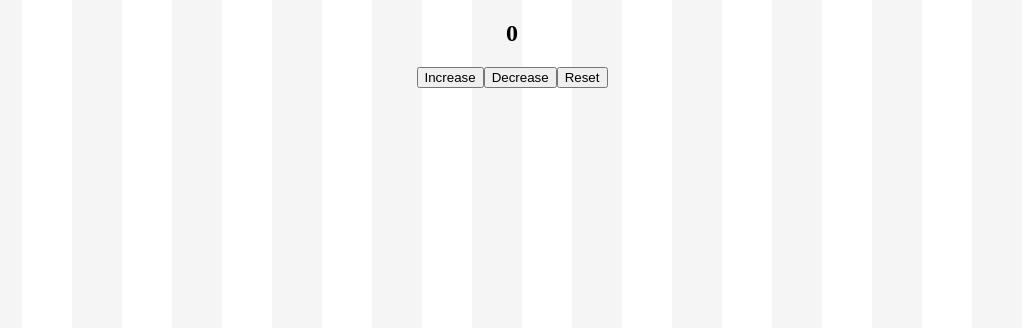
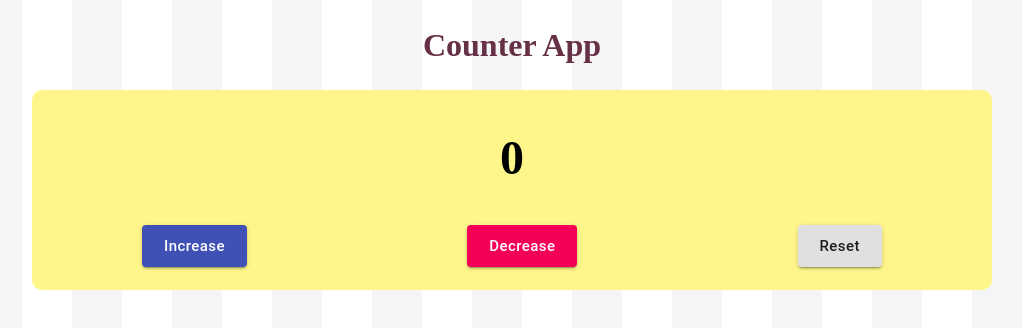
Before and after one commit to bobbinnej/CounterApp, a React (Create React App) app: page / in a window 1280 px wide. Shown: the top 328 px of the page, without its empty margins (128-1151 px from the left). Built offline with nearby package versions, Linux system fonts and the light colour scheme.

Commit message:
style the counter

```diff
--- a/package.json
+++ b/package.json
@@ -3,6 +3,10 @@
   "version": "0.1.0",
   "private": true,
   "dependencies": {
+    "@emotion/react": "^11.10.6",
+    "@emotion/styled": "^11.10.6",
+    "@mui/icons-material": "^5.11.11",
+    "@mui/material": "^5.11.14",
     "@testing-library/jest-dom": "^5.16.5",
     "@testing-library/react": "^13.4.0",
     "@testing-library/user-event": "^13.5.0",
--- a/src/App.js
+++ b/src/App.js
@@ -1,11 +1,13 @@
 import React from 'react';
-import './App.css';
 import Counter from './components/CounterFolder/counter';
-
+import Header from './components/HeaderFolder/header';
+import useStyles from './style';
 
 function App() {
+  const classes= useStyles();
   return (
-    <div className="App">
+    <div className={classes.container}>
+      <Header/>
       <Counter/>
 
     </div>
--- a/src/components/CounterFolder/counter.js
+++ b/src/components/CounterFolder/counter.js
@@ -1,5 +1,7 @@
 import React, {useState} from "react";
 import useStyles from './style';
+import { Button } from "@material-ui/core";
+
 const Counter = () =>{
     const classes=useStyles();
     const [counter, setCounter] = useState(0);
@@ -13,11 +15,17 @@ const Counter = () =>{
         setCounter(0);
     }
     return(
-        <div className={classes.container}>
-            <h2>{counter}</h2>
-            <button onClick={handleIncrement}>Increase</button>
-            <button onClick={handleDecrement}>Decrease</button>
-            <button onClick={handleReset}>Reset</button>
+        <div className={classes.counter}>
+            <div >
+               <h2 className={classes.counterNumber}>{counter}</h2>
+            </div>
+            <div className={classes.counterActions}>
+               <Button className={classes.button} variant="contained" color="primary" size="large"  onClick={handleIncrement}>Increase</Button>
+               <Button className={classes.button} variant="contained" color="secondary" size="large" onClick={handleDecrement}>Decrease</Button>
+               <Button className={classes.button} variant="contained" color="error" size="large" onClick={handleReset}>Reset</Button>
+            </div>
+
+
 
         </div>
     )
--- a/src/components/CounterFolder/style.js
+++ b/src/components/CounterFolder/style.js
@@ -1,5 +1,25 @@
 import { makeStyles } from "@material-ui/core";
 
 export default makeStyles({
+  counter:{
+    background:"#fef68a",
+    borderRadius:'10px',
+    minHeight:'200px',
+    display:'flex',
+    flexDirection:'column',
+    textAlign:'center',
+  },
+
+  counterNumber:{
+    fontSize:'3rem'
+  },
+  counterActions:{
+    display:'flex',
+    justifyContent:'space-around',
+
+  },
+  button:{
+    textTransform:'none'
+  }
 
 });
--- /dev/null
+++ b/src/components/HeaderFolder/header.js
@@ -0,0 +1,12 @@
+import React from "react";
+import useStyles from './style';
+const Header = () =>{
+    const classes = useStyles();
+    return(
+        <div>
+            <h2 className={classes.title}>Counter App</h2>
+        </div>
+    )
+}
+
+export default Header;
--- /dev/null
+++ b/src/components/HeaderFolder/style.js
@@ -0,0 +1,9 @@
+import { makeStyles } from "@material-ui/core";
+
+export default makeStyles({
+    title:{
+        textAlign:'center',
+        fontSize:'2rem',
+        color:'#663046'
+    }
+});
--- /dev/null
+++ b/src/style.js
@@ -0,0 +1,10 @@
+import { makeStyles } from "@material-ui/core";
+
+export default makeStyles({
+    container:{
+        maxWidth:'960px',
+        marginLeft:'auto',
+        marginRight:'auto',
+
+    }
+});
```
Also changed, not shown: 1 other file (tests, documents, lock files or other folders).
